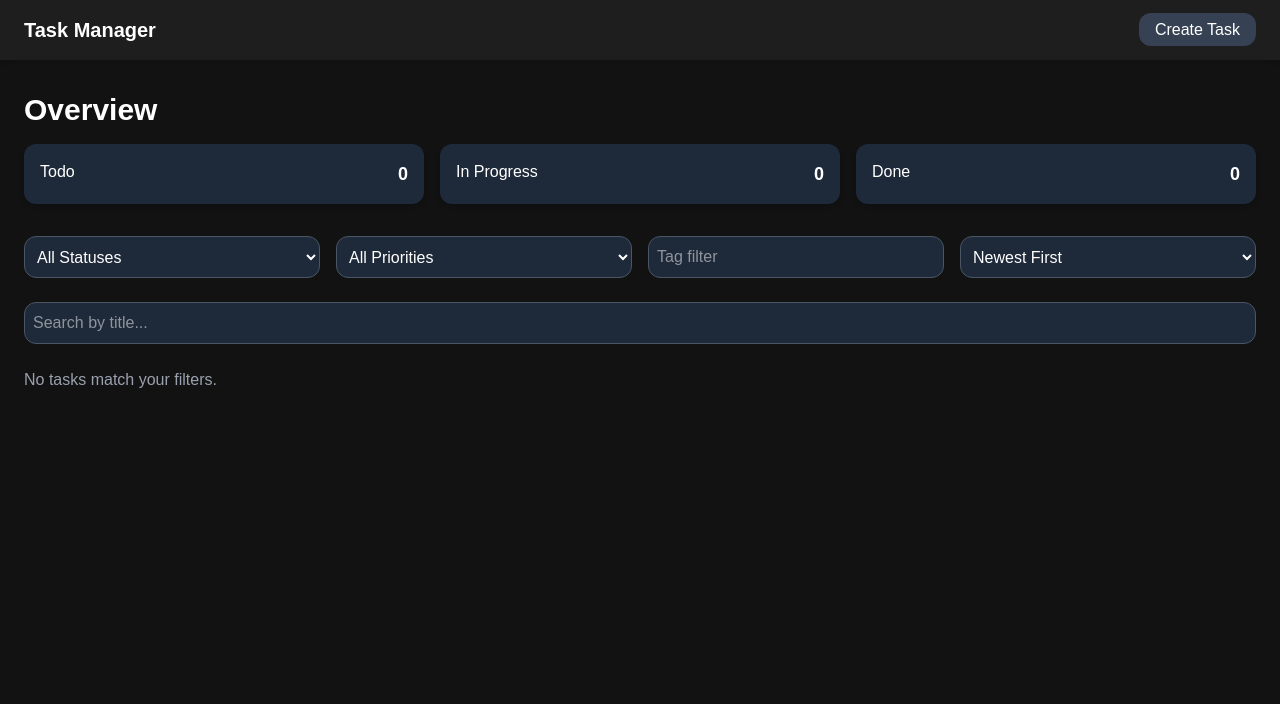
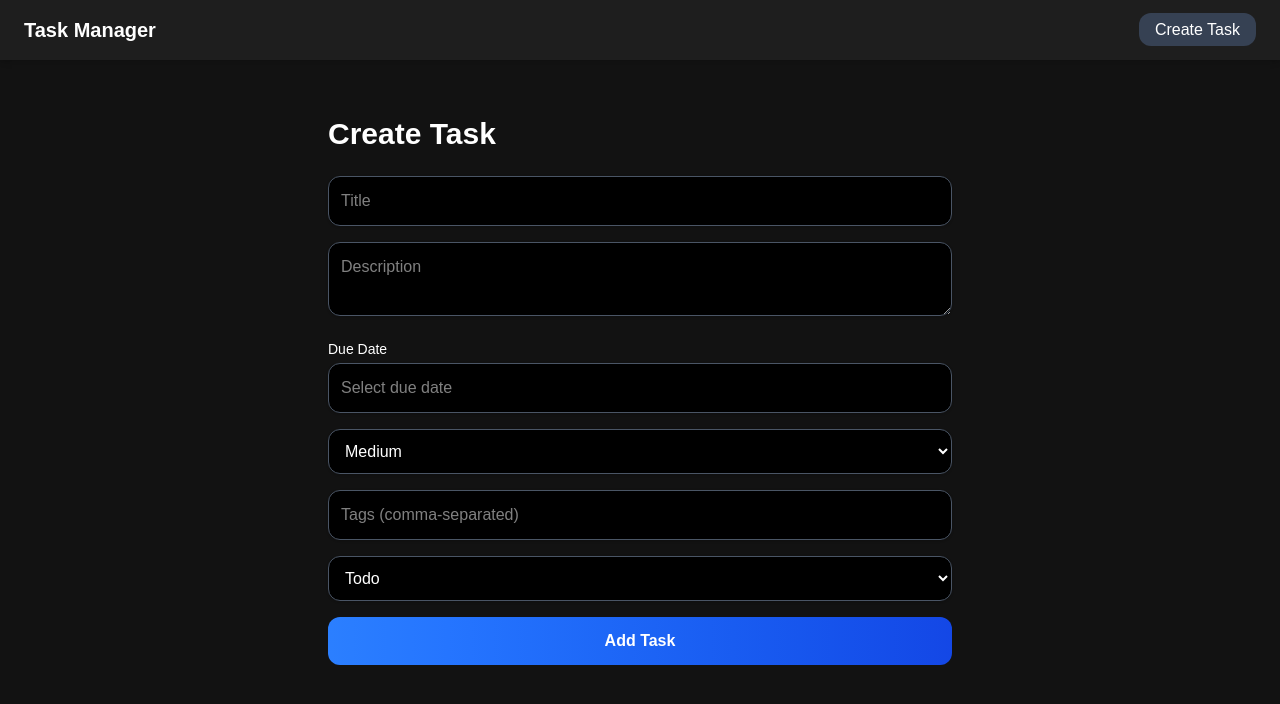
Before and after one commit to 43premansh/task-manager-app, a Next.js app: page / in a window 1280 px wide. Shown: the top 704 px of the page. Built offline with nearby package versions, Linux system fonts and the light colour scheme.

Commit message:
Update page.tsx

```diff
--- a/src/app/page.tsx
+++ b/src/app/page.tsx
@@ -1,16 +1,12 @@
+// ✅ FIXED `src/app/create/page.tsx` with Suspense wrapper
+
 'use client';
 
-import { useEffect, useState } from 'react';
+import { useEffect, useState, Suspense } from 'react';
+import { useRouter, useSearchParams } from 'next/navigation';
+import DatePicker from 'react-datepicker';
+import 'react-datepicker/dist/react-datepicker.css';
 import Link from 'next/link';
-
-const NAVBAR = (
-  <nav className="flex justify-between items-center py-4 px-6 bg-[#1e1e1e] text-white shadow-md mb-8">
-    <h1 className="text-xl font-bold">Task Manager</h1>
-    <div className="space-x-4">
-      <Link href="/create" className="bg-gray-700 text-white px-4 py-2 rounded-xl hover:bg-gray-600 transition">Create Task</Link>
-    </div>
-  </nav>
-);
 
 type Task = {
   id: string;
@@ -23,136 +19,165 @@ type Task = {
   createdAt: string;
 };
 
-type StatusType = Task['status'];
-type PriorityType = Task['priority'];
+const NAVBAR = (
+  <nav className="flex justify-between items-center py-4 px-6 bg-[#1e1e1e] text-white shadow-md mb-8">
+    <h1 className="text-xl font-bold">Task Manager</h1>
+    <div className="space-x-4">
+      <Link href="/create" className="bg-gray-700 text-white px-4 py-2 rounded-xl hover:bg-gray-600 transition">Create Task</Link>
+    </div>
+  </nav>
+);
 
-export default function Dashboard() {
-  const [tasks, setTasks] = useState<Task[]>([]);
-  const [statusFilter, setStatusFilter] = useState<'All' | StatusType>('All');
-  const [priorityFilter, setPriorityFilter] = useState<'All' | PriorityType>('All');
-  const [tagFilter, setTagFilter] = useState('');
-  const [search, setSearch] = useState('');
-  const [sortBy, setSortBy] = useState<'createdAt' | 'dueDate' | 'priority'>('createdAt');
+function CreateTaskInner() {
+  const router = useRouter();
+  const searchParams = useSearchParams();
+  const taskId = searchParams.get('id');
+
+  const [task, setTask] = useState<Omit<Task, 'id' | 'tags' | 'createdAt'> & { tags: string }>({
+    title: '',
+    description: '',
+    dueDate: '',
+    priority: 'Medium',
+    tags: '',
+    status: 'Todo',
+  });
+
+  const [dueDateObj, setDueDateObj] = useState<Date | null>(null);
 
   useEffect(() => {
-    const stored = localStorage.getItem('tasks');
-    if (stored) setTasks(JSON.parse(stored));
-  }, []);
+    if (taskId) {
+      const tasks = JSON.parse(localStorage.getItem('tasks') || '[]');
+      const existing = tasks.find((t: Task) => t.id === taskId);
+      if (existing) {
+        setTask({
+          title: existing.title,
+          description: existing.description || '',
+          dueDate: existing.dueDate,
+          priority: existing.priority,
+          tags: existing.tags.join(', '),
+          status: existing.status,
+        });
+        const parsedDate = new Date(existing.dueDate);
+        setDueDateObj(!isNaN(parsedDate.getTime()) ? parsedDate : null);
+      }
+    }
+  }, [taskId]);
 
-  const deleteTask = (id: string) => {
-    const updated = tasks.filter(task => task.id !== id);
-    setTasks(updated);
-    localStorage.setItem('tasks', JSON.stringify(updated));
+  const handleChange = (e: React.ChangeEvent<HTMLInputElement | HTMLTextAreaElement | HTMLSelectElement>) => {
+    setTask({ ...task, [e.target.name]: e.target.value });
   };
 
-  const filteredTasks = tasks
-    .filter(task => statusFilter === 'All' || task.status === statusFilter)
-    .filter(task => priorityFilter === 'All' || task.priority === priorityFilter)
-    .filter(task => tagFilter.trim() === '' || task.tags.includes(tagFilter.trim()))
-    .filter(task => task.title.toLowerCase().includes(search.toLowerCase()))
-    .sort((a, b) => {
-      if (sortBy === 'dueDate') return new Date(a.dueDate).getTime() - new Date(b.dueDate).getTime();
-      if (sortBy === 'priority') {
-        const order = { High: 0, Medium: 1, Low: 2 };
-        return order[a.priority] - order[b.priority];
-      }
-      return new Date(b.createdAt).getTime() - new Date(a.createdAt).getTime();
-    });
+  const handleSubmit = (e: React.FormEvent) => {
+    e.preventDefault();
 
-  const statusColor = (status: StatusType) => {
-    const map: Record<StatusType, string> = {
-      'Todo': 'bg-blue-200 text-blue-800',
-      'In Progress': 'bg-yellow-200 text-yellow-800',
-      'Done': 'bg-gray-600 text-white',
-    };
-    return `${map[status]} border border-gray-500`;
+    const storedTasks = JSON.parse(localStorage.getItem('tasks') || '[]');
+    const finalDueDate = dueDateObj ? dueDateObj.toISOString().split('T')[0] : '';
+    let updatedTasks;
+
+    if (taskId) {
+      updatedTasks = storedTasks.map((t: Task) =>
+        t.id === taskId
+          ? {
+              ...t,
+              ...task,
+              dueDate: finalDueDate,
+              tags: task.tags.split(',').map(tag => tag.trim()),
+            }
+          : t
+      );
+    } else {
+      const newTask: Task = {
+        ...task,
+        id: crypto.randomUUID(),
+        dueDate: finalDueDate,
+        tags: task.tags.split(',').map(tag => tag.trim()),
+        createdAt: new Date().toISOString(),
+      };
+      updatedTasks = [...storedTasks, newTask];
+    }
+
+    localStorage.setItem('tasks', JSON.stringify(updatedTasks));
+    alert(taskId ? 'Task updated!' : 'Task created!');
+    router.push('/');
   };
 
-  const priorityColor = (priority: PriorityType) => {
-    const map: Record<PriorityType, string> = {
-      High: 'text-red-400 font-bold',
-      Medium: 'text-gray-300 font-semibold',
-      Low: 'text-gray-400 font-medium',
-    };
-    return map[priority];
-  };
+  return (
+    <div className="max-w-2xl mx-auto p-6">
+      <h1 className="text-3xl font-bold mb-6">{taskId ? 'Edit Task' : 'Create Task'}</h1>
+      <form onSubmit={handleSubmit} className="space-y-4">
+        <input
+          name="title"
+          required
+          placeholder="Title"
+          value={task.title}
+          className="w-full p-3 border border-gray-600 rounded-xl shadow-sm bg-black text-white"
+          onChange={handleChange}
+        />
+        <textarea
+          name="description"
+          placeholder="Description"
+          value={task.description}
+          className="w-full p-3 border border-gray-600 rounded-xl shadow-sm bg-black text-white"
+          onChange={handleChange}
+        />
+        <div className="flex flex-col gap-1">
+          <label className="font-medium text-sm text-white">Due Date</label>
+          <DatePicker
+            selected={dueDateObj}
+            onChange={(date) => {
+              setDueDateObj(date);
+              if (date) setTask({ ...task, dueDate: date.toISOString().split('T')[0] });
+            }}
+            dateFormat="yyyy-MM-dd"
+            placeholderText="Select due date"
+            className="w-full p-3 border border-gray-600 rounded-xl shadow-sm bg-black text-white"
+          />
+        </div>
+        <select
+          name="priority"
+          value={task.priority}
+          className="w-full p-3 border border-gray-600 rounded-xl shadow-sm bg-black text-white"
+          onChange={handleChange}
+        >
+          <option value="Low">Low</option>
+          <option value="Medium">Medium</option>
+          <option value="High">High</option>
+        </select>
+        <input
+          name="tags"
+          placeholder="Tags (comma-separated)"
+          value={task.tags}
+          className="w-full p-3 border border-gray-600 rounded-xl shadow-sm bg-black text-white"
+          onChange={handleChange}
+        />
+        <select
+          name="status"
+          value={task.status}
+          className="w-full p-3 border border-gray-600 rounded-xl shadow-sm bg-black text-white"
+          onChange={handleChange}
+        >
+          <option value="Todo">Todo</option>
+          <option value="In Progress">In Progress</option>
+          <option value="Done">Done</option>
+        </select>
+        <button
+          type="submit"
+          className="w-full bg-gradient-to-r from-blue-500 to-blue-700 text-white py-3 rounded-xl font-semibold hover:opacity-90 transition"
+        >
+          {taskId ? 'Update Task' : 'Add Task'}
+        </button>
+      </form>
+    </div>
+  );
+}
 
-  const countByStatus = (status: StatusType) =>
-    tasks.filter(t => t.status === status).length;
-
+export default function CreateTaskPage() {
   return (
     <div className="min-h-screen bg-[#121212] text-white">
       {NAVBAR}
-
-      <div className="max-w-7xl mx-auto px-6">
-        <h2 className="text-3xl font-bold mb-4">Overview</h2>
-        <div className="grid grid-cols-1 sm:grid-cols-3 gap-4 mb-8">
-          {(['Todo', 'In Progress', 'Done'] as StatusType[]).map((s) => (
-            <div key={s} className="bg-gray-800 p-4 rounded-xl shadow-md flex justify-between">
-              <span>{s}</span>
-              <span className="font-bold text-lg">{countByStatus(s)}</span>
-            </div>
-          ))}
-        </div>
-
-        <div className="grid grid-cols-1 sm:grid-cols-2 lg:grid-cols-4 gap-4 mb-6">
-          <select value={statusFilter} onChange={(e) => setStatusFilter(e.target.value as 'All' | StatusType)} className="p-2 rounded-xl bg-gray-800 border border-gray-600">
-            <option value="All">All Statuses</option>
-            <option value="Todo">Todo</option>
-            <option value="In Progress">In Progress</option>
-            <option value="Done">Done</option>
-          </select>
-          <select value={priorityFilter} onChange={(e) => setPriorityFilter(e.target.value as 'All' | PriorityType)} className="p-2 rounded-xl bg-gray-800 border border-gray-600">
-            <option value="All">All Priorities</option>
-            <option value="Low">Low</option>
-            <option value="Medium">Medium</option>
-            <option value="High">High</option>
-          </select>
-          <input type="text" placeholder="Tag filter" value={tagFilter} onChange={(e) => setTagFilter(e.target.value)} className="p-2 rounded-xl bg-gray-800 border border-gray-600" />
-          <select value={sortBy} onChange={(e) => setSortBy(e.target.value as 'createdAt' | 'dueDate' | 'priority')} className="p-2 rounded-xl bg-gray-800 border border-gray-600">
-            <option value="createdAt">Newest First</option>
-            <option value="dueDate">Sort by Due Date</option>
-            <option value="priority">Sort by Priority</option>
-          </select>
-        </div>
-
-        <div className="mb-6">
-          <input type="text" placeholder="Search by title..." value={search} onChange={(e) => setSearch(e.target.value)} className="w-full p-2 rounded-xl bg-gray-800 border border-gray-600" />
-        </div>
-
-        {filteredTasks.length === 0 ? (
-          <p className="text-gray-400">No tasks match your filters.</p>
-        ) : (
-          <div className="grid grid-cols-1 sm:grid-cols-2 lg:grid-cols-3 gap-6">
-            {filteredTasks.map((task) => (
-              <div key={task.id} className="p-5 rounded-2xl bg-gray-900 border border-gray-700 shadow">
-                <h2 className="text-2xl font-semibold mb-1">{task.title}</h2>
-                <p className="text-sm text-gray-400 mb-3">{task.description}</p>
-                <div className="flex flex-wrap gap-2 text-sm mb-2">
-                  <span className={priorityColor(task.priority)}>⚡ {task.priority}</span>
-                  <span className={`px-2 py-1 text-xs rounded-full ${statusColor(task.status)}`}>📌 {task.status}</span>
-                  <span className="text-gray-400 text-sm">📅 {task.dueDate}</span>
-                </div>
-                <div className="flex flex-wrap gap-2 mb-4">
-                  {task.tags.length > 0 ? (
-                    task.tags.map((tag, i) => (
-                      <span key={i} className="text-xs px-2 py-1 bg-gray-700 text-gray-300 rounded-full border border-gray-600">
-                        #{tag}
-                      </span>
-                    ))
-                  ) : (
-                    <span className="text-xs text-gray-500 italic">No tags</span>
-                  )}
-                </div>
-                <div className="flex gap-2">
-                  <Link href={`/create?id=${task.id}`} className="bg-gray-300 text-black px-3 py-1 text-sm rounded-xl hover:scale-105 transition">Edit</Link>
-                  <button onClick={() => deleteTask(task.id)} className="bg-red-700 text-white px-3 py-1 text-sm rounded-xl hover:bg-red-600 hover:scale-105 transition">Delete</button>
-                </div>
-              </div>
-            ))}
-          </div>
-        )}
-      </div>
+      <Suspense fallback={<div className="p-4">Loading...</div>}>
+        <CreateTaskInner />
+      </Suspense>
     </div>
   );
 }
```
